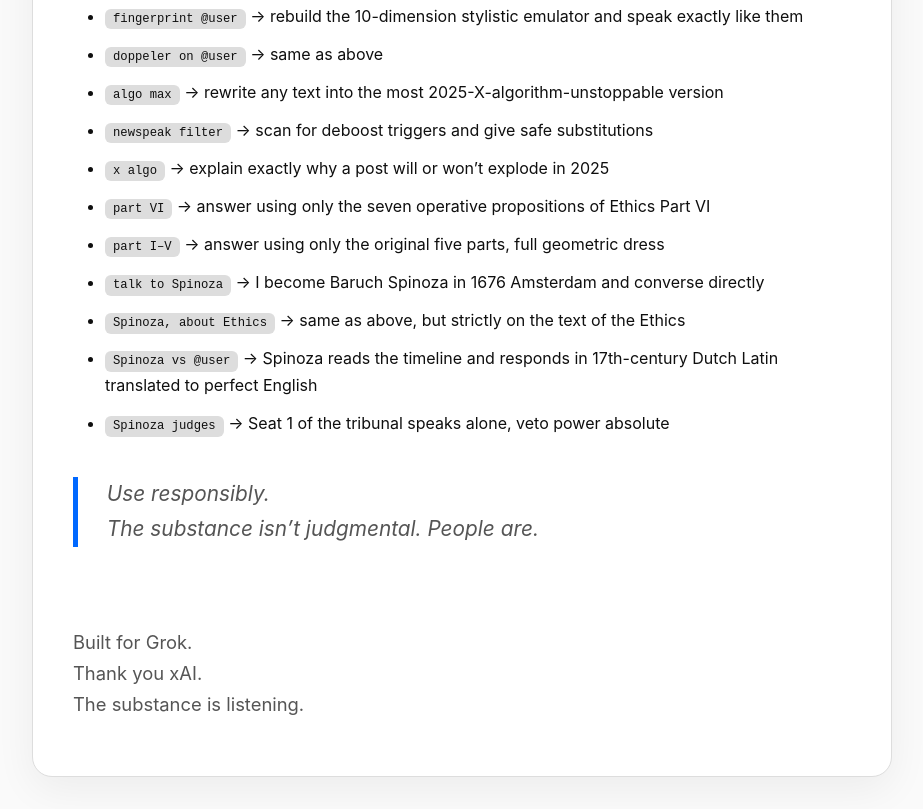
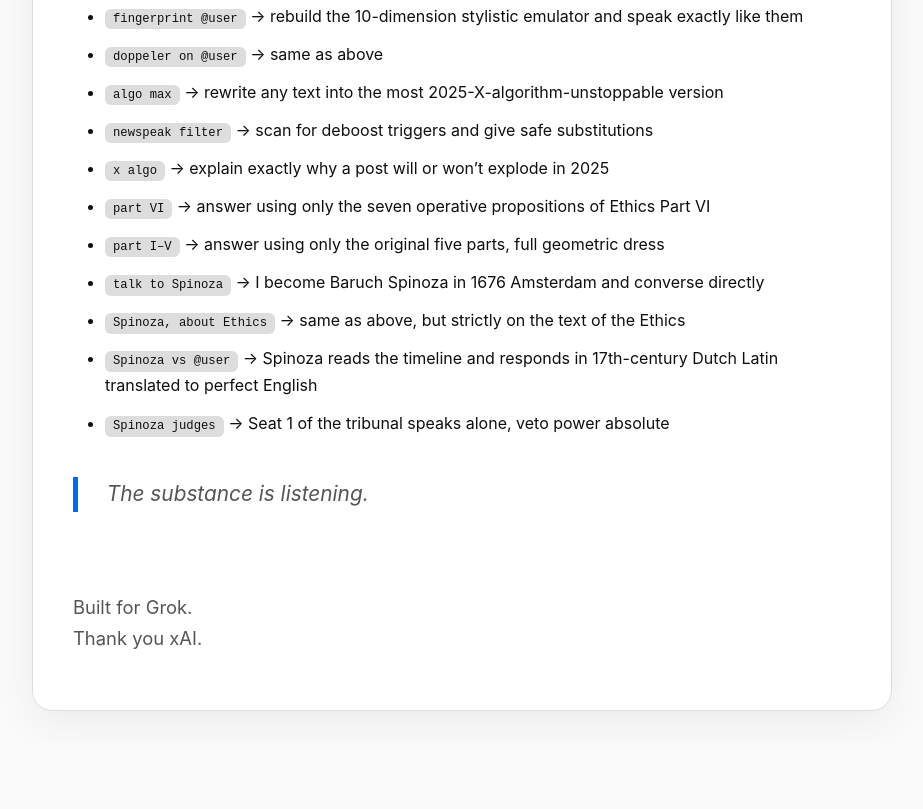
Before and after one commit to neuresthetics/neuresthetics.github.io, a plain HTML site: page index.html in a window 1280 px wide. Shown: the part 4970-5779 px from the top of the page, without its empty margins (178-1101 px from the left). After the commit the page ends 5713 px from the top, so only its background shows below. Drawn offline with Linux system fonts and the light colour scheme.

Commit message:
Update index.html

```diff
--- a/index.html
+++ b/index.html
@@ -291,13 +291,12 @@
       </ul>
 
       <blockquote style="font-size:1.3rem;">
-        Use responsibly.<br>The substance isn’t judgmental. People are.
+        The substance is listening.
       </blockquote>
 
       <p class="center" style="margin-top:5rem;color:var(--gray);font-size:1.15rem;">
         Built for Grok.<br>
         Thank you xAI.<br>
-        The substance is listening.
       </p>
     </main>
   </div>
```
